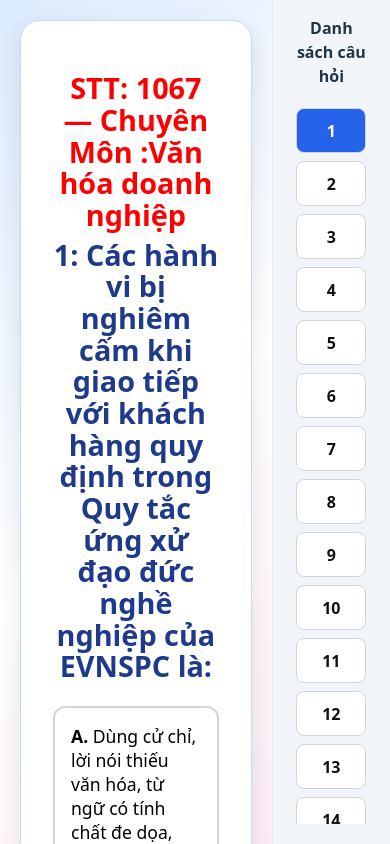
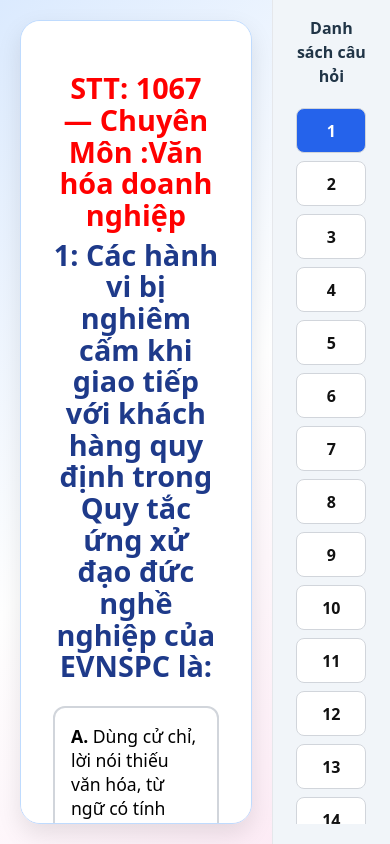
Before and after one commit to ngophuc29/168cauhoiDienLuc, a React (Vite) app: page / in a window 390 px wide. Shown: the top 844 px of the page. Built offline with nearby package versions, Linux system fonts and the light colour scheme.

Commit message:
thêm responsive cho câu hỏi

```diff
--- a/src/App.jsx
+++ b/src/App.jsx
@@ -94,11 +94,20 @@
         display: "flex",
         minHeight: "100vh",
         background: "linear-gradient(135deg,#dbeafe,#fff,#fce7f3)",
-        height:'100vh'
+        height: '100vh',
+        overflow: "hidden", // disable page-level vertical scroll so columns scroll independently
       }}
     >
       {/* LEFT SIDE - Câu hỏi */}
-      <div style={{ flex: 3, padding: "20px" }}>
+      <div
+        style={{
+          flex: 3,
+          padding: "20px",
+          display: "flex",
+          flexDirection: "column",
+          maxHeight: "100vh",
+        }}
+      >
         <motion.div
           initial={{ opacity: 0, y: 40 }}
           animate={{ opacity: 1, y: 0 }}
@@ -108,6 +117,8 @@
             padding: "32px",
             boxShadow: "0 10px 25px rgba(0,0,0,0.1)",
             border: "1px solid #bfdbfe",
+            flex: 1,                 // allow content area to expand and be scrollable
+            overflowY: "auto",      // enable vertical scrolling when content exceeds column height
           }}
         >
           <h1
@@ -239,7 +250,10 @@
            display: "flex",
            flexDirection: "column",
            gap: "10px",
-          overflowX: "auto",paddingTop:'0px'
+           overflowX: "auto",
+           overflowY: "auto",
+           maxHeight: "100vh",
+           paddingTop: "0px",
          }}
        >
         <p style={{ textAlign: "center", fontWeight: "bold", marginBottom: "10px" }}>
```
Lines whose indentation alone changed are shown as unchanged.
